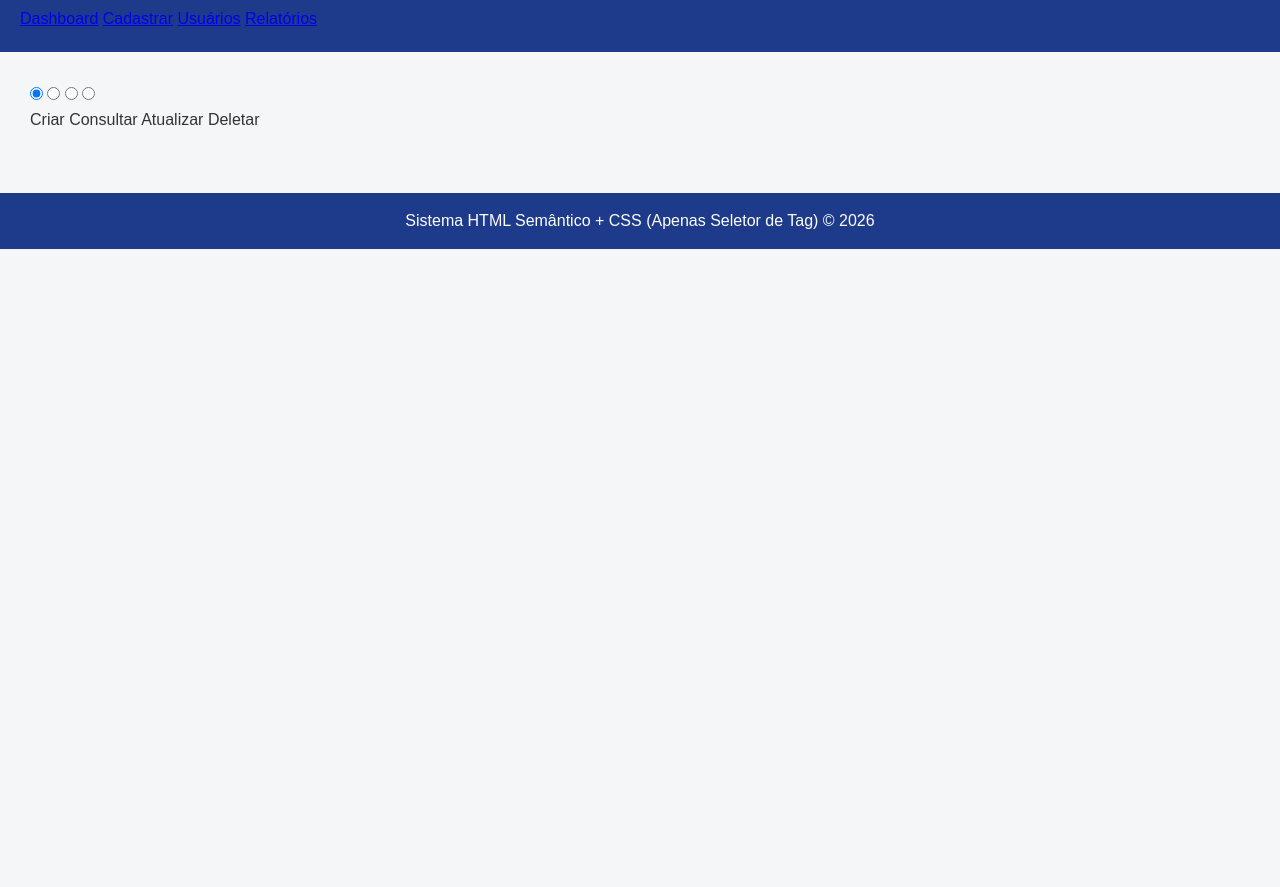
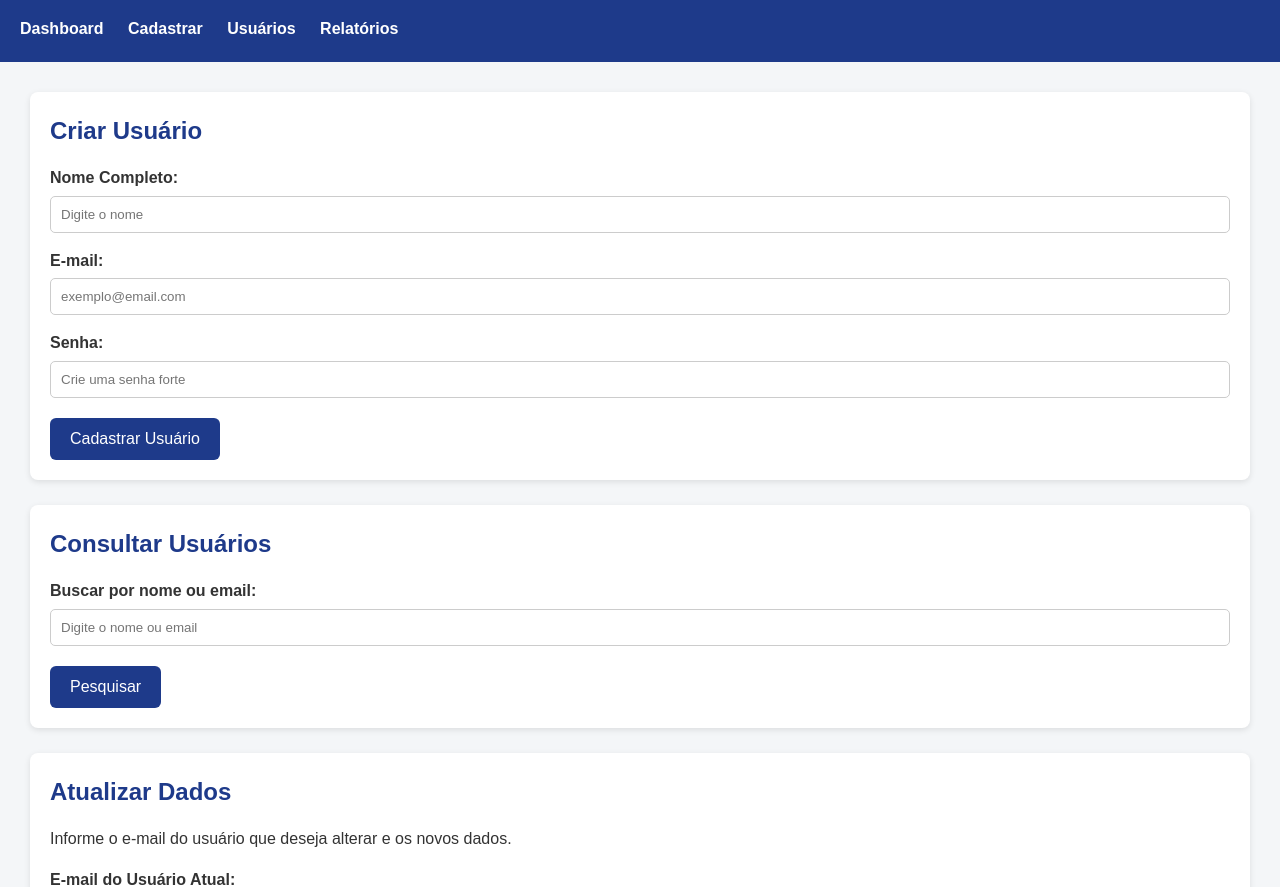
Before and after one commit to LeonardoBrendo/UC7--Desenvolver-aplicacoes-web, a plain HTML site: page projeto/crud.html in a window 1280 px wide. Shown: the part 65-952 px from the top of the page. Before the commit the page ends 800 px from the top, so only its background shows below. Drawn offline with Linux system fonts and the light colour scheme.

Commit message:
página do crud concluída

```diff
--- a/projeto/crud.html
+++ b/projeto/crud.html
@@ -1,18 +1,24 @@
 <!DOCTYPE html>
-<html lang="en">
+<html lang="pt-BR">
   <head>
+    <!-- Configurações básicas do documento -->
     <meta charset="UTF-8" />
     <meta name="viewport" content="width=device-width, initial-scale=1.0" />
-    <title>Página CRUD</title>
+    <title>Página CRUD - Sistema de Usuários</title>
+
     <style>
-      /* RESET BÁSICO */
+      /* ================================
+         RESET BÁSICO
+      ================================= */
       * {
         margin: 0;
         padding: 0;
         box-sizing: border-box;
       }
 
-      /* SELETOR DE TAG APENAS */
+      /* ================================
+         ESTILO GLOBAL
+      ================================= */
       body {
         font-family: Arial, Helvetica, sans-serif;
         background-color: #f4f6f8;
@@ -26,11 +32,11 @@
         padding: 20px;
       }
 
-      nav .menu {
+      nav {
         margin-top: 10px;
       }
 
-      nav .menu a {
+      nav a {
         color: white;
         text-decoration: none;
         margin-right: 20px;
@@ -45,6 +51,61 @@
         padding: 30px;
       }
 
+      section {
+        background-color: white;
+        padding: 20px;
+        margin-bottom: 25px;
+        border-radius: 8px;
+        box-shadow: 0 2px 6px rgba(0, 0, 0, 0.1);
+      }
+
+      h1 {
+        margin-bottom: 10px;
+      }
+
+      h2 {
+        margin-bottom: 15px;
+        color: #1e3a8a;
+      }
+
+      form {
+        display: block;
+      }
+
+      label {
+        display: block;
+        margin-top: 15px;
+        font-weight: bold;
+      }
+
+      input {
+        width: 100%;
+        padding: 10px;
+        margin-top: 5px;
+        border: 1px solid #ccc;
+        border-radius: 5px;
+      }
+
+      button {
+        margin-top: 20px;
+        padding: 12px 20px;
+        border: none;
+        background-color: #1e3a8a;
+        color: white;
+        font-size: 16px;
+        border-radius: 6px;
+        cursor: pointer;
+      }
+
+      div {
+        display: flex;
+        justify-content: flex-end;
+      }
+
+      button:hover {
+        background-color: #162d6b;
+      }
+
       footer {
         background-color: #1e3a8a;
         color: white;
@@ -54,10 +115,14 @@
       }
     </style>
   </head>
+
   <body>
+    <!-- ================================
+         CABEÇALHO DO SISTEMA
+    ================================= -->
     <header>
       <h1>Sistema de Cadastro de Usuários</h1>
-      <nav class="menu">
+      <nav>
         <a href="#">Dashboard</a>
         <a href="#">Cadastrar</a>
         <a href="#">Usuários</a>
@@ -65,28 +130,88 @@
       </nav>
     </header>
 
-    <main class="container">
-      <input type="radio" name="tabs" id="tab-create" checked />
-      <input type="radio" name="tabs" id="tab-read" />
-      <input type="radio" name="tabs" id="tab-update" />
-      <input type="radio" name="tabs" id="tab-delete" />
+    <!-- ================================
+         CONTEÚDO PRINCIPAL
+    ================================= -->
+    <main>
+      <!-- SEÇÃO: CRIAR USUÁRIO -->
+      <section>
+        <h2>Criar Usuário</h2>
+        <form>
+          <label
+            >Nome Completo:
+            <input type="text" required placeholder="Digite o nome" />
+          </label>
 
-      <nav class="tabs">
-        <label for="tab-create">Criar</label>
-        <label for="tab-read">Consultar</label>
-        <label for="tab-create">Atualizar</label>
-        <label for="tab-create">Deletar</label>
-      </nav>
+          <label
+            >E-mail:
+            <input type="email" required placeholder="exemplo@email.com" />
+          </label>
 
-      <section class="content" id="create"></section>
+          <label
+            >Senha:
+            <input
+              type="password" required placeholder="Crie uma senha forte" />
+          </label>
+          <button type="submit">Cadastrar Usuário</button>
+        </form>
+      </section>
 
-      <section class="content" id="read"></section>
+      <!-- SEÇÃO: CONSULTAR USUÁRIOS -->
+      <section>
+        <h2>Consultar Usuários</h2>
+        <form>
+          <label
+            >Buscar por nome ou email:
+            <input
+              type="search" required placeholder="Digite o nome ou email" />
+          </label>
+          <button type="submit">Pesquisar</button>
+        </form>
+      </section>
 
-      <section class="content" id="update"></section>
+      <!-- SEÇÃO: ATUALIZAR DADOS -->
+      <section>
+        <h2>Atualizar Dados</h2>
+        <p>Informe o e-mail do usuário que deseja alterar e os novos dados.</p>
+        <form>
+          <label
+            >E-mail do Usuário Atual:
+            <input type="email" required placeholder="Qual usuário editar?" />
+          </label>
 
-      <section class="content" id="delete"></section>
+          <label>Novo Nome:
+            <input type="text" placeholder="Deixe em branco para não alterar" />
+          </label>
+          <label>Senha:
+            <input type="text" placeholder="Deixe em branco para não alterar" />
+          </label>
+
+          <button type="submit">Atualizar dados</button>
+        </form>
+      </section>
+
+      <!-- SEÇÃO: DELETAR USUÁRIO -->
+      <section>
+        <h2>Deletar Usuário</h2>
+        <form>
+          <label
+            >E-mail do Usuário a deletar:
+            <input type="email" required placeholder="Digite o email exato" />
+          </label>
+
+          <label>
+            <input type="checkbox" required />
+            Estou ciente de que essa ação é irreversível.
+          </label>
+          <div>
+            <button type="submit">Deletar usuário</button>
+          </div>
+        </form>
+      </section>
     </main>
 
+    <!-- RODAPÉ -->
     <footer>
       <p>Sistema HTML Semântico + CSS (Apenas Seletor de Tag) © 2026</p>
     </footer>
```
